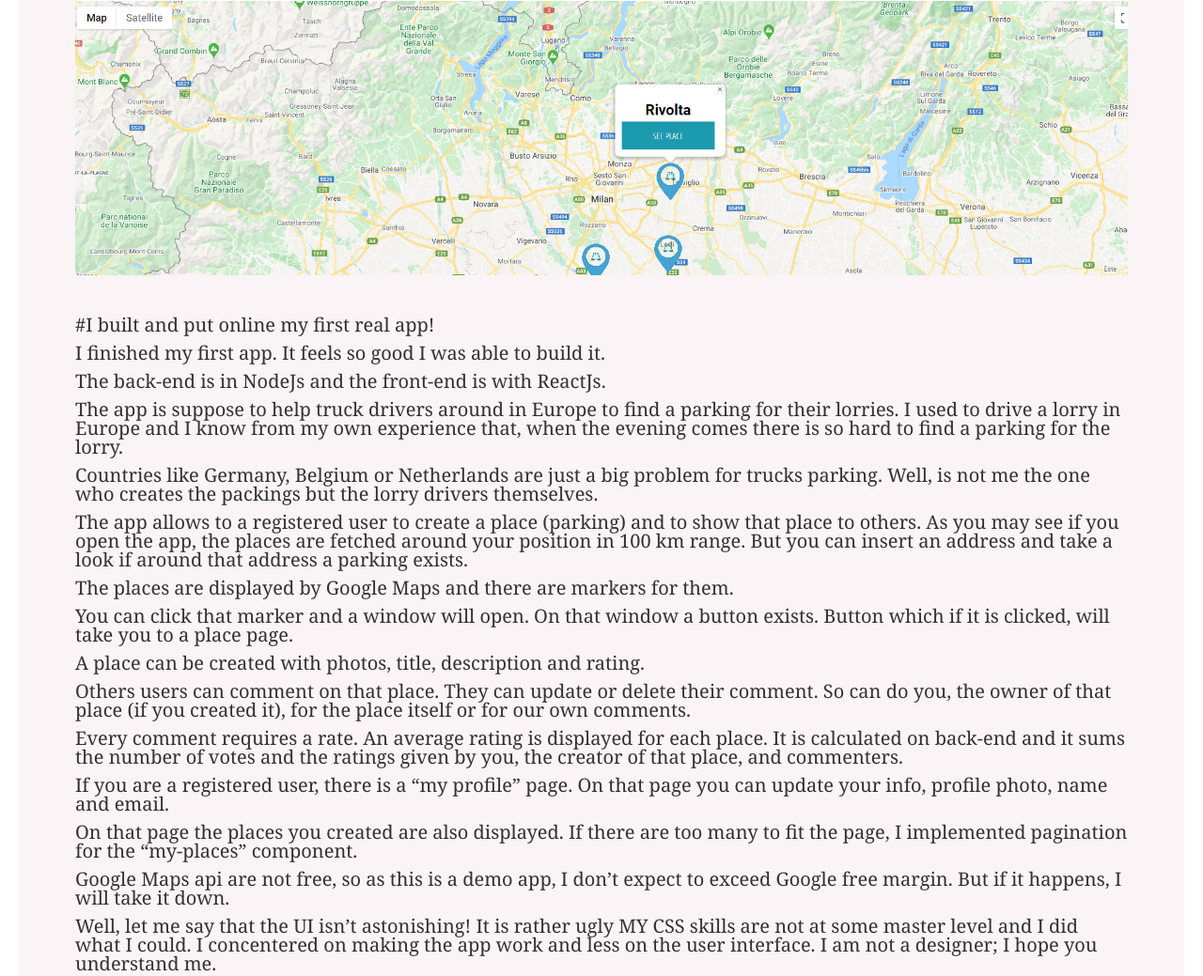
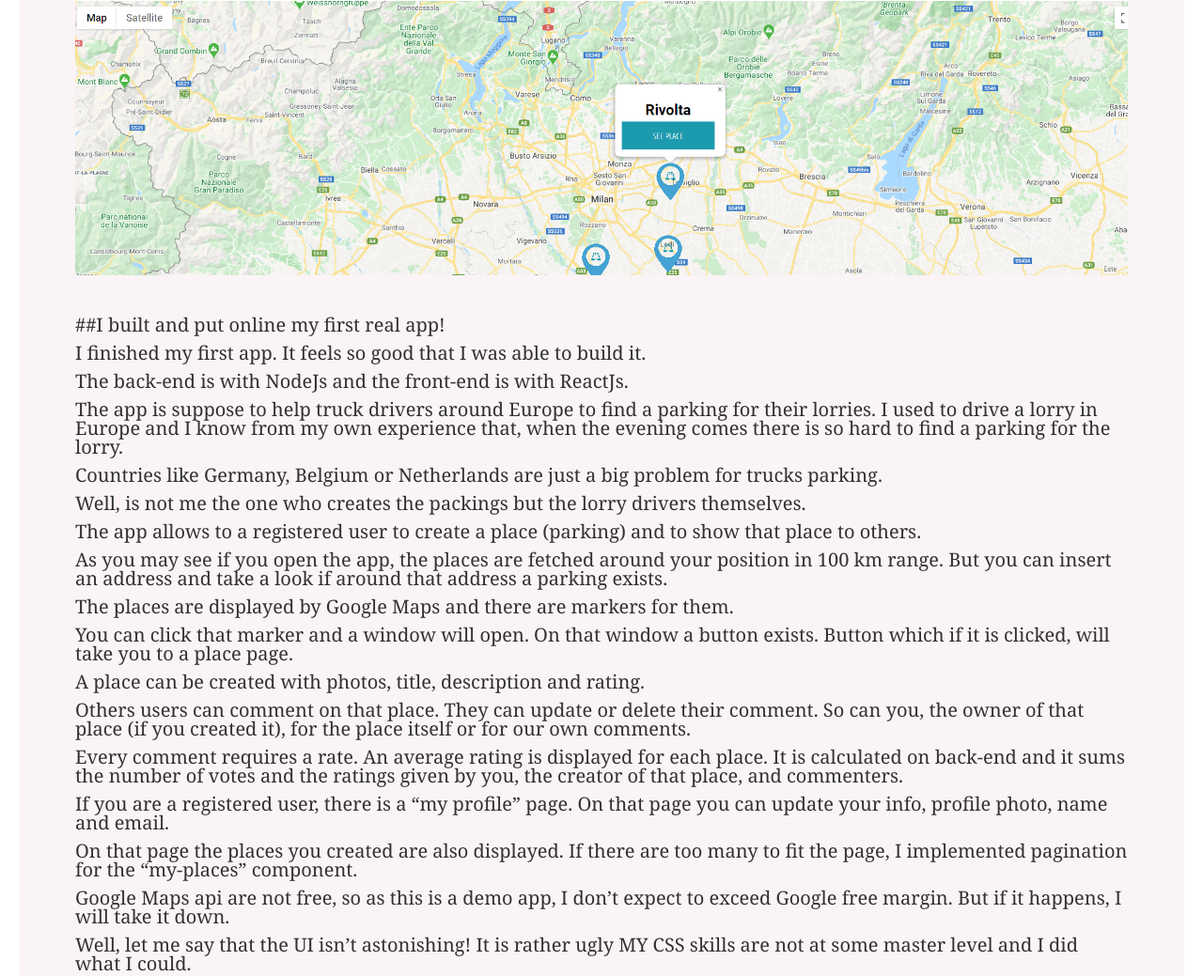
Before and after one commit to bogadrian/gatsby-final, a Gatsby site: page /park-your-tir/ in a window 1280 px wide. Shown: the part 476-1515 px from the top of the page at 94% size. Built offline with nearby package versions, Linux system fonts and the light colour scheme; Gatsby itself is replaced by a stand-in of ours; some packages are replaced by stand-ins of ours.

Commit message:
park tir

```diff
--- a/src/posts/park-your-tir.md
+++ b/src/posts/park-your-tir.md
@@ -10,19 +10,21 @@ thumbnail: "../images/park-your-tir.png"
 
 </br>
 
-#I built and put online my first real app!
+##I built and put online my first real app!
 
-I finished my first app. It feels so good I was able to build it.
+I finished my first app. It feels so good that I was able to build it.
 
-The back-end is in NodeJs and the front-end is with ReactJs.
+The back-end is with NodeJs and the front-end is with ReactJs.
 
-The app is suppose to help truck drivers around in Europe to find a parking for their lorries.
+The app is suppose to help truck drivers around Europe to find a parking for their lorries.
 I used to drive a lorry in Europe and I know from my own experience that, when the evening comes there is so hard to find a parking for the lorry.
 
 Countries like Germany, Belgium or Netherlands are just a big problem for trucks parking.
+
 Well, is not me the one who creates the packings but the lorry drivers themselves.
 
 The app allows to a registered user to create a place (parking) and to show that place to others.
+
 As you may see if you open the app, the places are fetched around your position in 100 km range. But you can insert an address and take a look if around that address a parking exists.
 
 The places are displayed by Google Maps and there are markers for them.
@@ -31,7 +33,7 @@ You can click that marker and a window will open. On that window a button exists
 
 A place can be created with photos, title, description and rating.
 
-Others users can comment on that place. They can update or delete their comment. So can do you, the owner of that place (if you created it), for the place itself or for our own comments.
+Others users can comment on that place. They can update or delete their comment. So can you, the owner of that place (if you created it), for the place itself or for our own comments.
 
 Every comment requires a rate. An average rating is displayed for each place. It is calculated on back-end and it sums the number of votes and the ratings given by you, the creator of that place, and commenters.
 
@@ -41,7 +43,9 @@ On that page the places you created are also displayed. If there are too many to
 
 Google Maps api are not free, so as this is a demo app, I don’t expect to exceed Google free margin. But if it happens, I will take it down.
 
-Well, let me say that the UI isn’t astonishing! It is rather ugly MY CSS skills are not at some master level and I did what I could. I concentered on making the app work and less on the user interface. I am not a designer; I hope you understand me.
+Well, let me say that the UI isn’t astonishing! It is rather ugly MY CSS skills are not at some master level and I did what I could.
+
+I concentered on making the app work and less on the user interface. I am not a designer; I hope you understand me.
 
 If my app would ever be pushed to production, it needs a designer hand on it, no doubt about that!
 Also, the app would be used mostly on mobile phones. A lorry driver will access the app from its mobile in 95% of the cases. So, the app was built with ReactJs.
```
